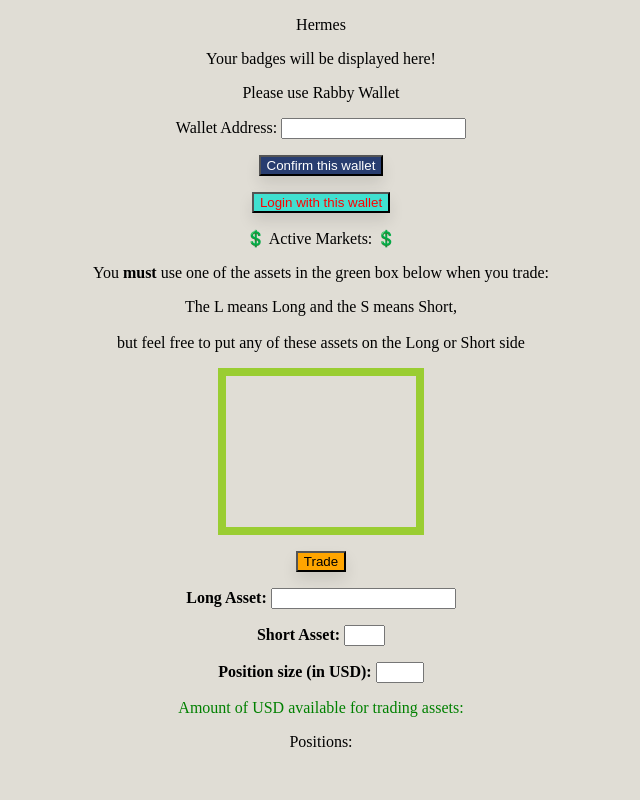
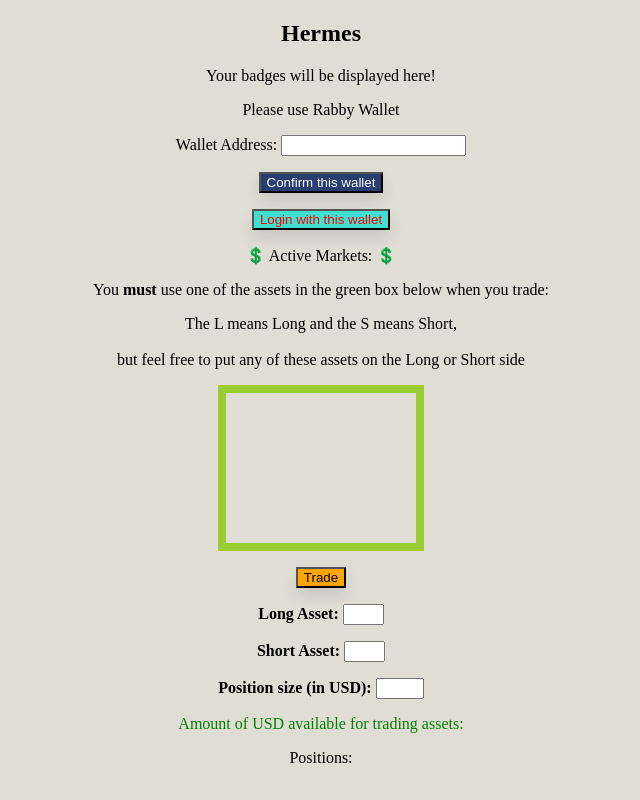
Before and after one commit to uzougochukwu/pear-site, a website: page index.html in a window 1280 px wide. Shown: the whole page, without its empty margins (319-959 px from the left). Drawn offline with Linux system fonts and the light colour scheme; no server answers.

Commit message:
final before deploy

```diff
--- a/index.html
+++ b/index.html
@@ -5,7 +5,7 @@
 <link rel="stylesheet" href="layout.css">
 <head>
 <body id="start">
-<p id="appName">Hermes</p>
+<p id="appName"><h2>Hermes</h2></p>
 <p>Your badges will be displayed here!</p>
 <img id="moneyBags" src="./moneybags.jpeg" width="200" height="200">
 <img id="sixseven" src="./sixseven.jpeg" width="400" height="300">
@@ -74,7 +74,7 @@
 </script>
 </div>
 <div id="place-trade"><p><button id="make-trade">Trade</button> <b id="success">&#9989</b><b id="failure">&#128683 Do you have enough margin to make that trade? Are both assets on the active list? Hint: You might need to increase your USD position size beyond the minimum threshold.</b></p>
-<b>Long Asset: <input type="text" id="long-asset" ></b>
+<b>Long Asset: <input type="text" id="long-asset" size="2"></b>
 <!-- <b>Weight (out of 1): <input type="number" id="long-weight"></b> -->
 <p></p>
 <b>Short Asset: <input type="text" id="short-asset" size="2"></b>
```
